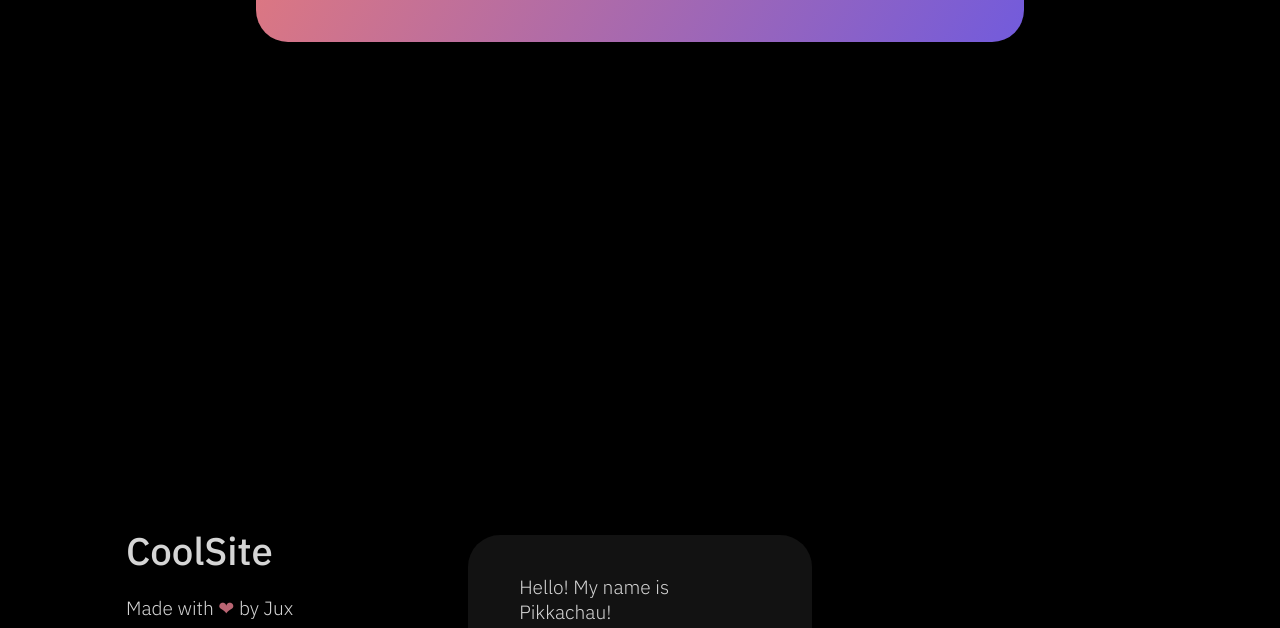
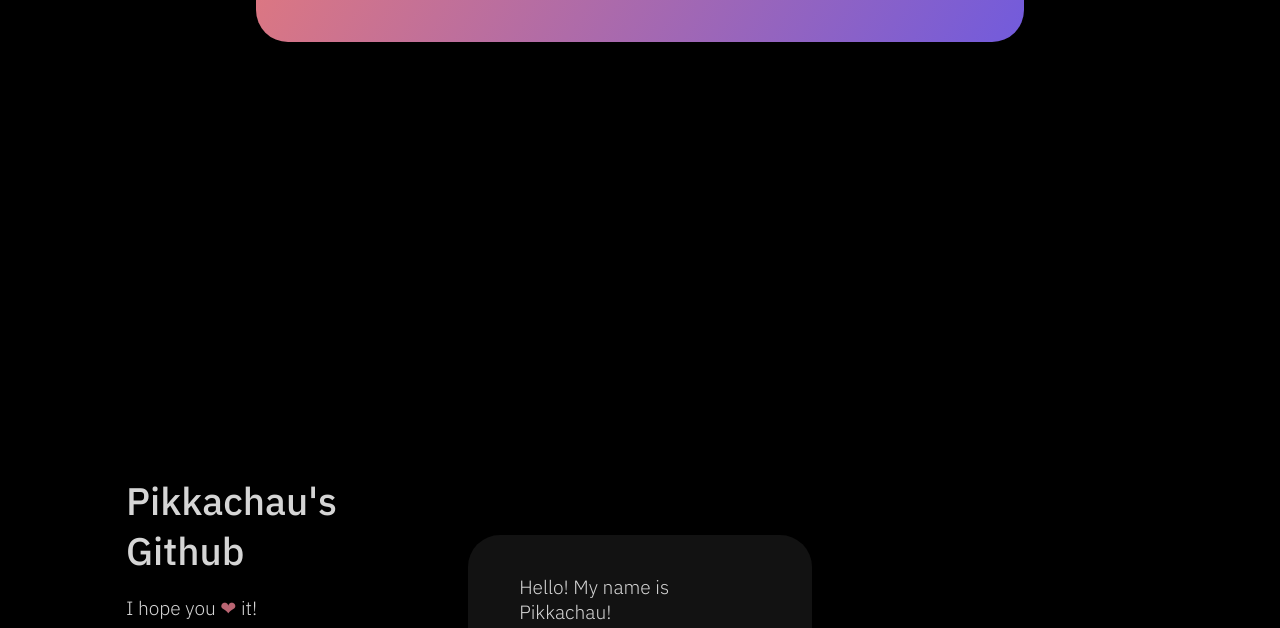
Before and after one commit to Pikkachau/pikkachau.github.io, a plain HTML site: page index.html in a window 1280 px wide. Shown: the part 598-1226 px from the top of the page. Drawn offline with Linux system fonts and the light colour scheme.

Commit message:
Update index.html

```diff
--- a/index.html
+++ b/index.html
@@ -191,8 +191,8 @@ a {
 </div>
 <footer id="footer">
   <div class="col col1">
-    <h3>CoolSite</h3>
-    <p>Made with <span style="color: #BA6573;">❤</span> by Jux</p>
+    <h3>Pikkachau's Github</h3>
+    <p>I hope you <span style="color: #BA6573;">❤</span> it!</p>
     <div class="social">
       <a href="https://github.com/Pikkachau" target="_blank" class="link"><img src="https://upload.wikimedia.org/wikipedia/commons/c/c2/GitHub_Invertocat_Logo.svg" alt="" /></a>
       <a href="https://youtube.com/@Pikkachau" target="_blank" class="link"><img src="https://assets.codepen.io/9051928/youtube_1.png" alt="" /></a>
```
